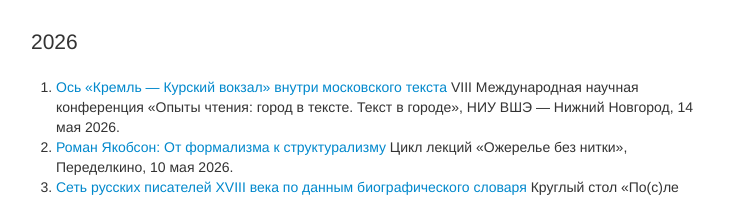
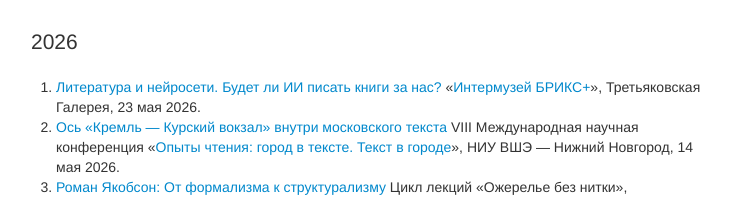
Before and after one commit to nevmenandr/slides, a plain HTML site: page index.html in a window 1280 px wide. Shown: the part 83-283 px from the top of the page, without its empty margins (269-1000 px from the left). Drawn offline with Linux system fonts and the light colour scheme.

Commit message:
new talk

```diff
--- a/index.html
+++ b/index.html
@@ -87,7 +87,8 @@
         </div>
         <p class="lead">2026</p>
         <ol>
-	    <li><a href="./2026-05-14/slides.pdf">Ось «Кремль — Курский вокзал» внутри московского текста </a> VIII Международная научная конференция «<a href="https://nnov.hse.ru/human/announcements/1153488203.html"></a>Опыты чтения: город в тексте. Текст в городе</a>», НИУ ВШЭ — Нижний Новгород, 14 мая 2026.</li>
+	    <li><a href="./2026-05-23/slides.pdf">Литература и нейросети. Будет ли ИИ писать книги за нас? </a> «<a href="https://intermuseum.culture.ru/public_program/tproduct/1033506036-153800911232-literatura-i-neiroseti-budet-li-ii-pisat">Интермузей БРИКС+</a>», Третьяковская Галерея, 23 мая 2026.</li>
+	    <li><a href="./2026-05-14/slides.pdf">Ось «Кремль — Курский вокзал» внутри московского текста </a> VIII Международная научная конференция «<a href="https://nnov.hse.ru/human/announcements/1153488203.html">Опыты чтения: город в тексте. Текст в городе</a>», НИУ ВШЭ — Нижний Новгород, 14 мая 2026.</li>
 	    <li><a href="./2026-05-10/slides.pdf">Роман Якобсон: От формализма к структурализму </a> Цикл лекций «Ожерелье без нитки», Переделкино, 10 мая 2026.</li>
 	    <li><a href="./2026-03-28/slides.pdf">Сеть русских писателей XVIII века по данным биографического словаря </a> Круглый стол «По(с)ле акторно-сетевой теории: бардак в гуманитарных науках», РГГУ, 28 марта 2026.</li>
 	    <li><a href="./2026-03-27-2/">Правила силлаботоники и эволюция их нарушения </a> Конференция «Актуальные правила гуманитарных наук», ИТМО, 27 марта 2026. <a href="https://github.com/nevmenandr/slides/blob/master/2026-03-27-2/rules_analysis.ipynb"><i class="fa fa-fw fa-github" aria-hidden="true"></i></a></li>
```
Also changed, not shown: 1 other file.
